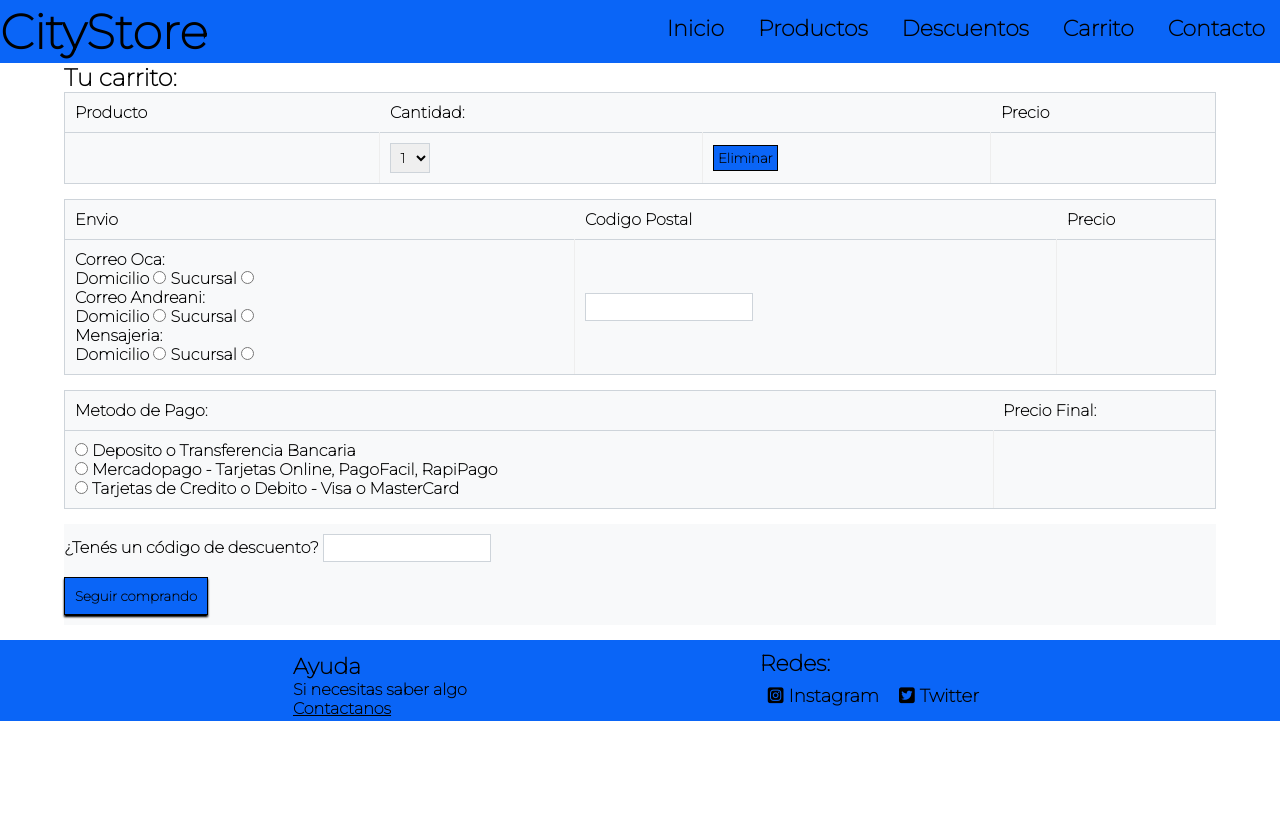
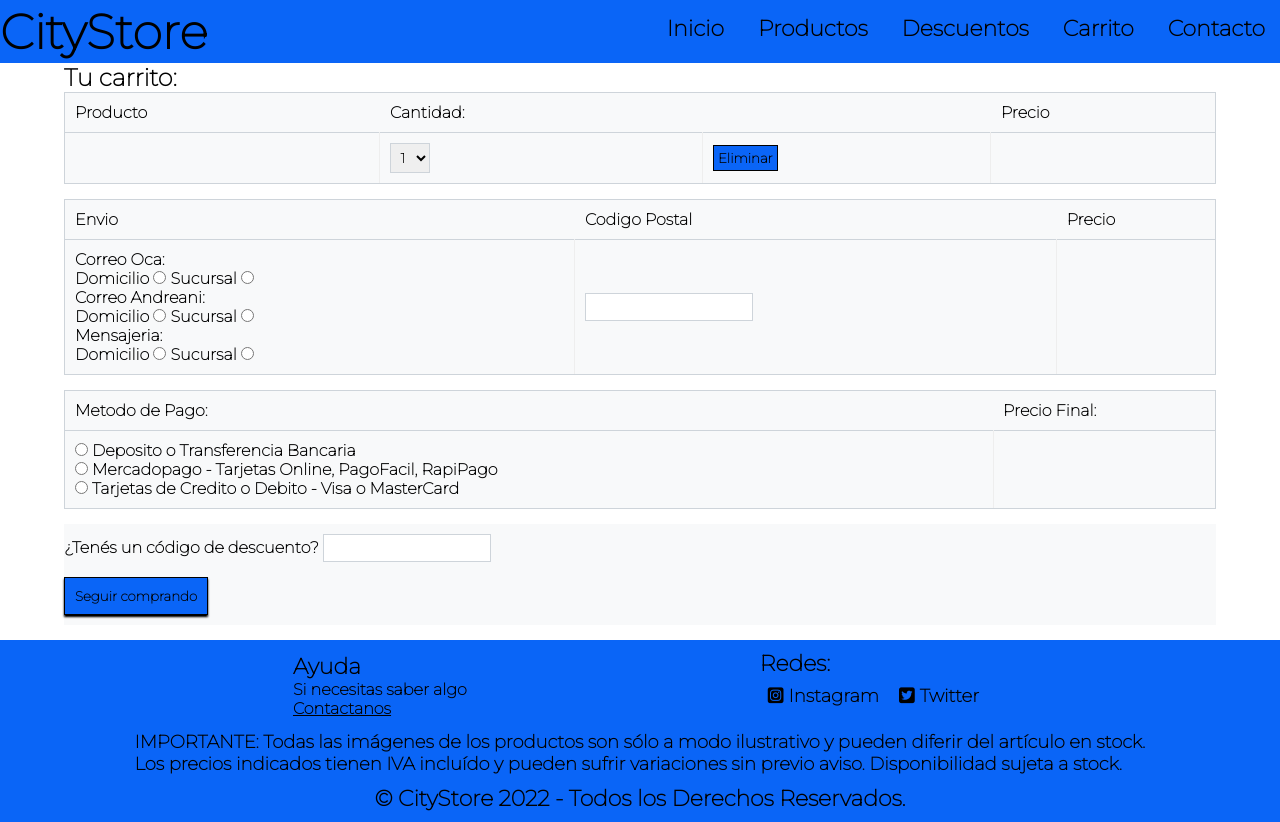
Before and after one commit to MauriiS/citystore-mauricio-sanchez, a website: page pages/carrito.html in a window 1280 px wide. Before the commit the page ends 800 px from the top, so only its background shows below. Drawn offline with Linux system fonts and the light colour scheme.

Commit message:
copyright 2

```diff
--- a/pages/carrito.html
+++ b/pages/carrito.html
@@ -142,6 +142,12 @@
 					<li class="redes__ul--li"><i class="fa-brands fa-twitter-square"></i><a href="https://twitter.com/zMauriiS" target="_BLANK"><b>Twitter</b></a></li>
 				</ul>
 			</section>
+			<section class="importante">
+				<p class="importante__p">IMPORTANTE: Todas las imágenes de los productos son sólo a modo ilustrativo y pueden diferir del artículo en stock. <br>Los precios indicados tienen IVA incluído y pueden sufrir variaciones sin previo aviso. Disponibilidad sujeta a stock.</p>
+			</section>
+			<section class="copyright">
+				<p class="copyright__p">© CityStore 2022 - Todos los Derechos Reservados.</p>
+			</section>
 		</footer>
 		<!-- Termina footer -->
 	</div>
```
Also changed, not shown: pages/contacto.html (+6 -0 lines), pages/descuentos.html (+6 -0 lines), pages/productos.html (+6 -0 lines).
